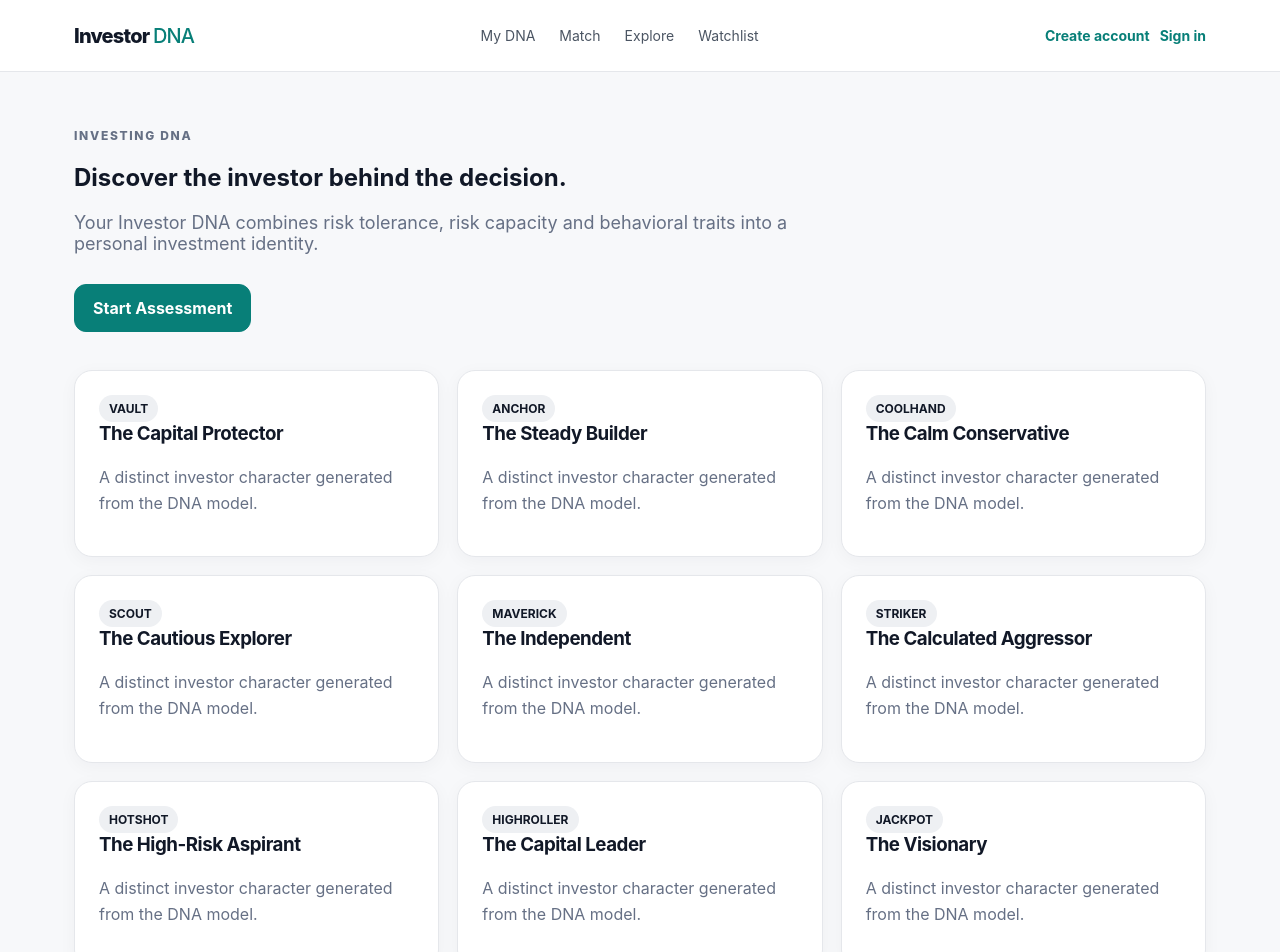
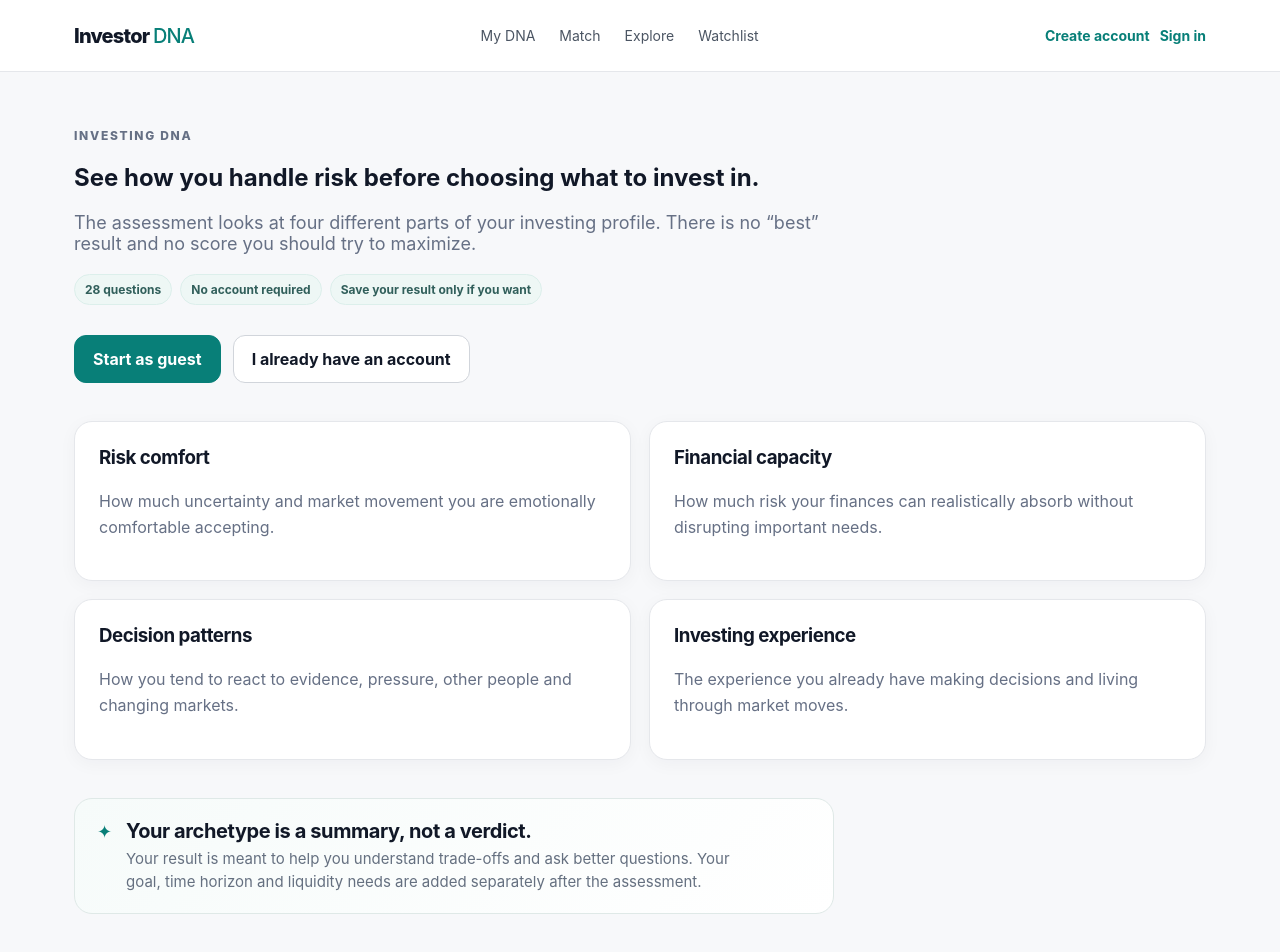
Before and after one commit to mahdikakavandkordi-droid/Investing-dnav1, a Next.js app: page /dna in a window 1280 px wide. Shown: the top 952 px of the page. Built offline with nearby package versions, Linux system fonts and the light colour scheme; no server answers.

Commit message:
Make Investing DNA overview user-first

```diff
--- a/app/dna/page.tsx
+++ b/app/dna/page.tsx
@@ -1,36 +1,44 @@
 import Link from "next/link";
 
-const ARCHETYPES:[string,string][]=[
- ["VAULT","The Capital Protector"],
- ["ANCHOR","The Steady Builder"],
- ["COOLHAND","The Calm Conservative"],
- ["SCOUT","The Cautious Explorer"],
- ["MAVERICK","The Independent"],
- ["STRIKER","The Calculated Aggressor"],
- ["HOTSHOT","The High-Risk Aspirant"],
- ["HIGHROLLER","The Capital Leader"],
- ["JACKPOT","The Visionary"]
+const PILLARS:[string,string][]=[
+ ["Risk comfort","How much uncertainty and market movement you are emotionally comfortable accepting."],
+ ["Financial capacity","How much risk your finances can realistically absorb without disrupting important needs."],
+ ["Decision patterns","How you tend to react to evidence, pressure, other people and changing markets."],
+ ["Investing experience","The experience you already have making decisions and living through market moves."]
 ];
 
-/** Investing DNA assessment overview. */
+/** Investing DNA assessment overview. Keep this page neutral so it does not prime assessment answers. */
 export default function DNA(){
  return <section className="section">
   <div className="container">
    <div className="eyebrow">Investing DNA</div>
-   <h1>Discover the investor behind the decision.</h1>
-   <p className="muted" style={{maxWidth:720,fontSize:18}}>
-    Your Investor DNA combines risk tolerance, risk capacity and behavioral traits into a personal investment identity.
+   <h1>See how you handle risk before choosing what to invest in.</h1>
+   <p className="muted" style={{maxWidth:760,fontSize:18}}>
+    The assessment looks at four different parts of your investing profile. There is no “best” result and no score you should try to maximize.
    </p>
+   <div className="assessment-meta" style={{marginTop:20}}>
+    <span>28 questions</span>
+    <span>No account required</span>
+    <span>Save your result only if you want</span>
+   </div>
    <div className="actions">
-    <Link className="btn primary" href="/dna/assessment">Start Assessment</Link>
+    <Link className="btn primary" href="/dna/assessment">Start as guest</Link>
+    <Link className="btn" href="/profile">I already have an account</Link>
    </div>
 
-   <div className="grid3" style={{marginTop:38}}>
-    {ARCHETYPES.map(([code,title])=><div className="card" key={code}>
-     <span className="pill">{code}</span>
+   <div className="grid2" style={{marginTop:38}}>
+    {PILLARS.map(([title,copy])=><div className="card" key={title}>
      <h3>{title}</h3>
-     <p className="muted">A distinct investor character generated from the DNA model.</p>
+     <p className="muted">{copy}</p>
     </div>)}
+   </div>
+
+   <div className="home-belief">
+    <div className="home-belief-mark">✦</div>
+    <div>
+     <strong>Your archetype is a summary, not a verdict.</strong>
+     <p>Your result is meant to help you understand trade-offs and ask better questions. Your goal, time horizon and liquidity needs are added separately after the assessment.</p>
+    </div>
    </div>
   </div>
  </section>;
```
